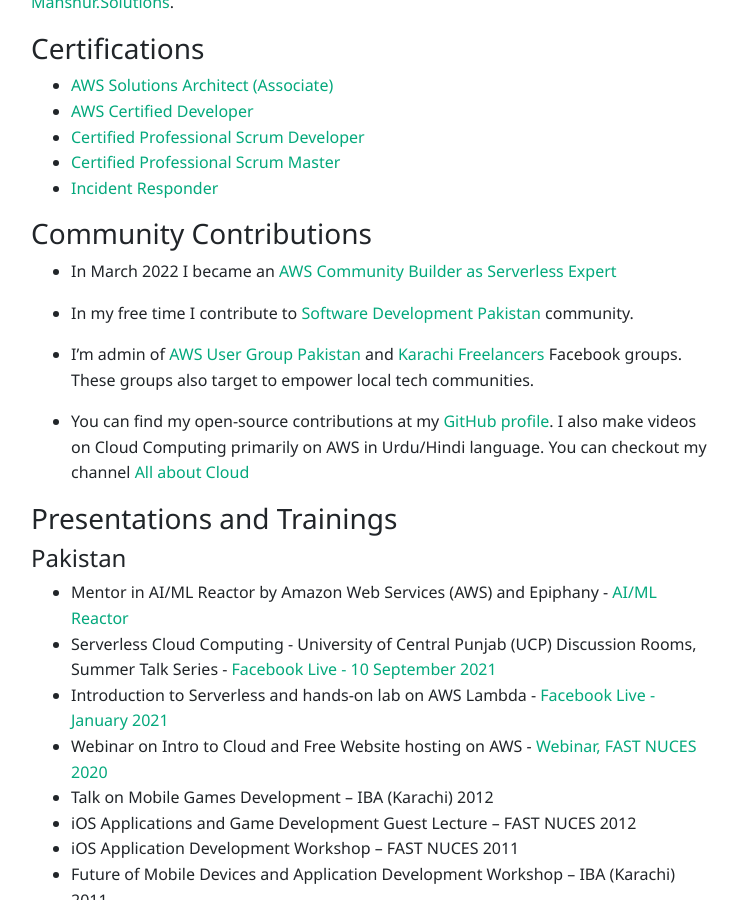
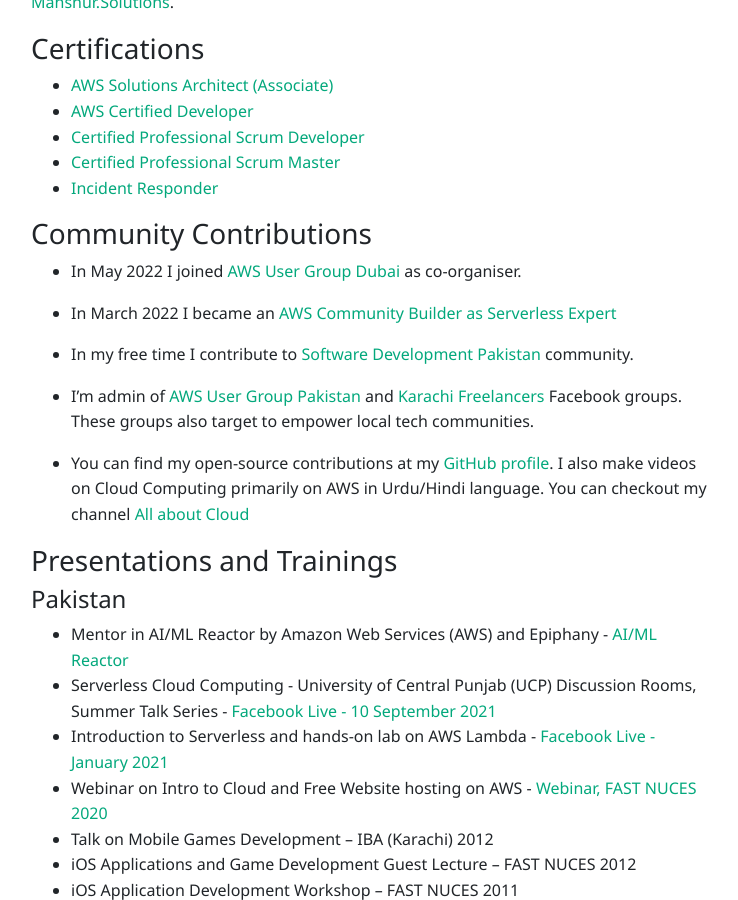
Before and after one commit to husyn/husyn.dev, a Jekyll site: the page built from _pages/about.md, in a window 1280 px wide and 900 px high, scrolled down 373 px. Shown: the whole window, without its empty margins (89-827 px from the left). Built offline with Jekyll 4.4.1, drawn with Linux system fonts in a browser that asks for light colours; nearby versions of some CDN libraries.

Commit message:
Adds AWSUG DXB update

```diff
--- a/_pages/about.md
+++ b/_pages/about.md
@@ -39,6 +39,8 @@
 
 ### Community Contributions
 
+- In May 2022 I joined [AWS User Group Dubai](https://meetu.ps/c/2GXCh/6g00F/d) as co-organiser.
+
 - In March 2022 I became an [AWS Community Builder as Serverless Expert](https://aws.amazon.com/developer/community/community-builders/community-builders-directory/?cb-cards.q=hussain%2Bmansoor)
 
 - In my free time I contribute to [Software Development Pakistan](http://softdevpk.com) community.
```
